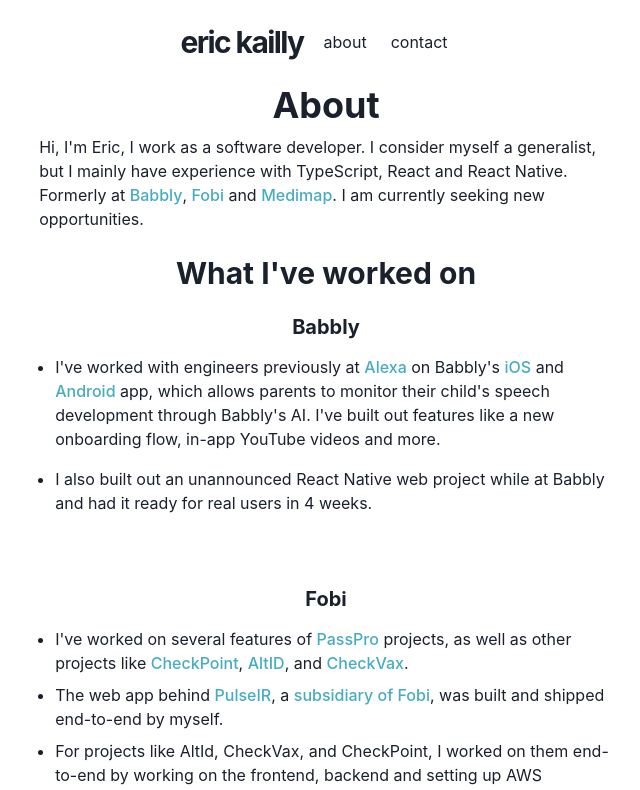
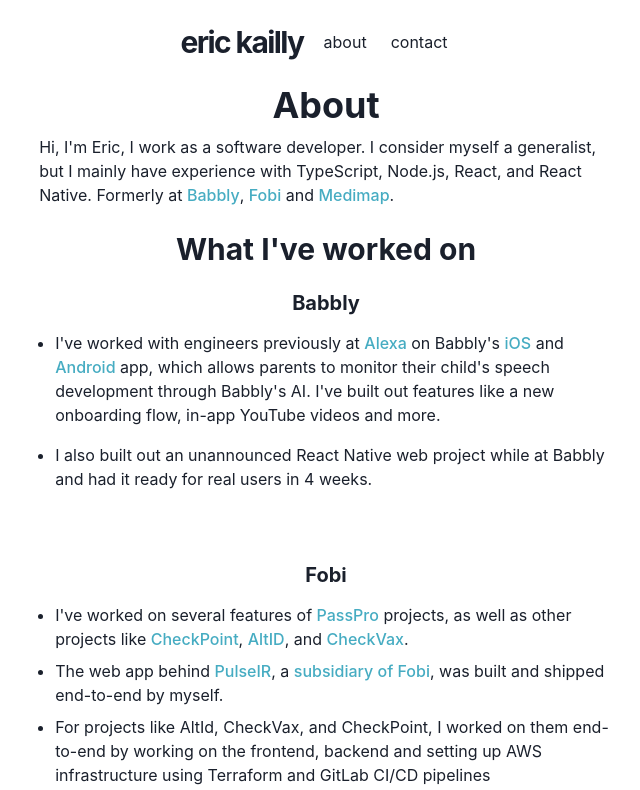
Before and after one commit to ekailly/my-site, a Next.js app: page /about in a window 1280 px wide. Shown: the top 790 px of the page, without its empty margins (314-954 px from the left). Built offline with nearby package versions, Linux system fonts and the light colour scheme.

Commit message:
Update about.tsx

```diff
--- a/pages/about.tsx
+++ b/pages/about.tsx
@@ -20,12 +20,11 @@
       <Heading textAlign="center">About</Heading>
       <Text style={{ marginBottom: 16 }}>
         Hi, I'm Eric, I work as a software developer. I consider myself a
-        generalist, but I mainly have experience with TypeScript, React and
-        React Native. Formerly at{" "}
+        generalist, but I mainly have experience with TypeScript, Node.js,
+        React, and React Native. Formerly at{" "}
         <Link href="https://www.babbly.co/">Babbly</Link>,{" "}
         <Link href="https://www.fobi.ai/">Fobi</Link> and{" "}
-        <Link href="https://www.medimap.ca">Medimap</Link>. I am currently
-        seeking new opportunities.
+        <Link href="https://www.medimap.ca">Medimap</Link>.
       </Text>
       <Heading
         as="h3"
```
